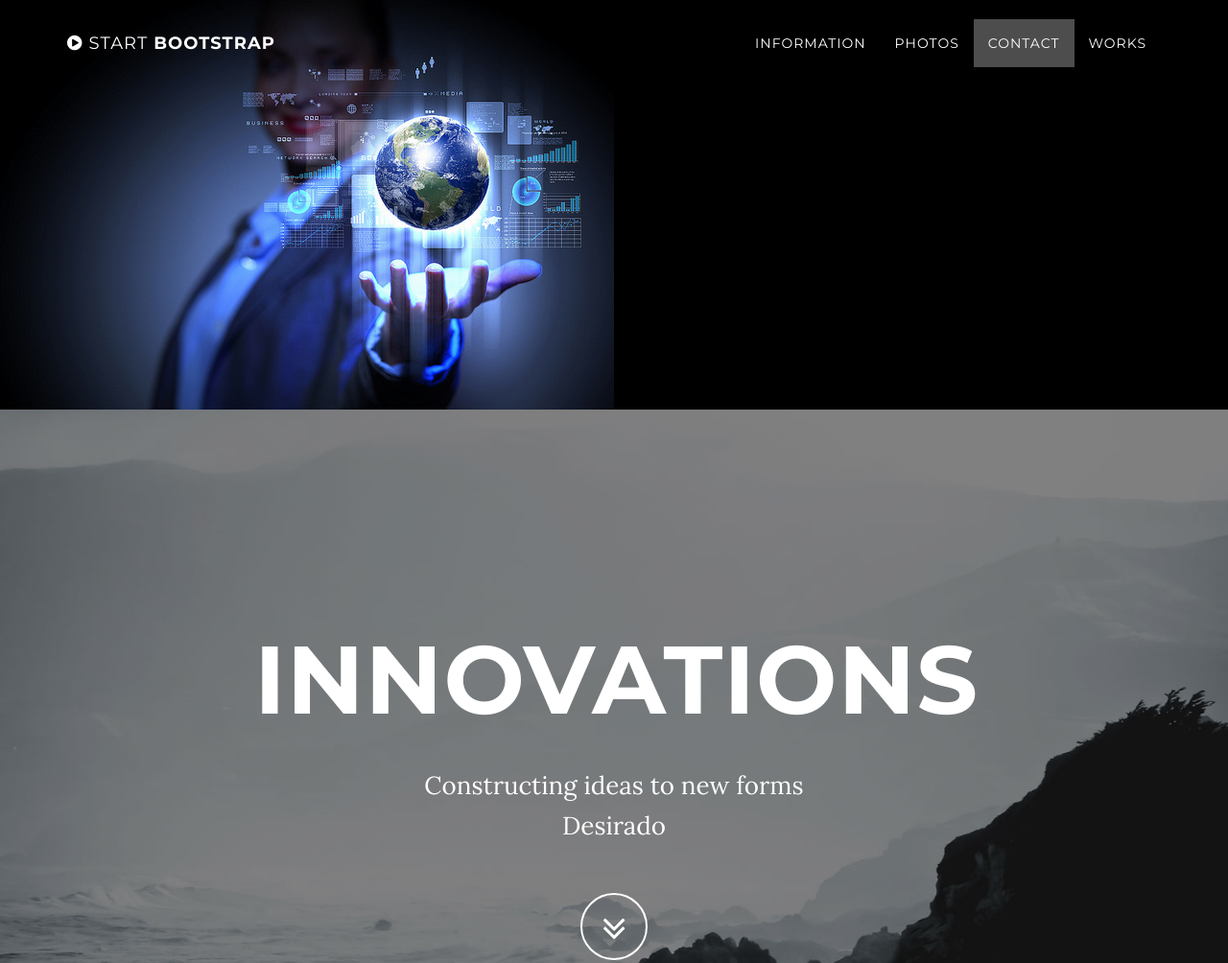
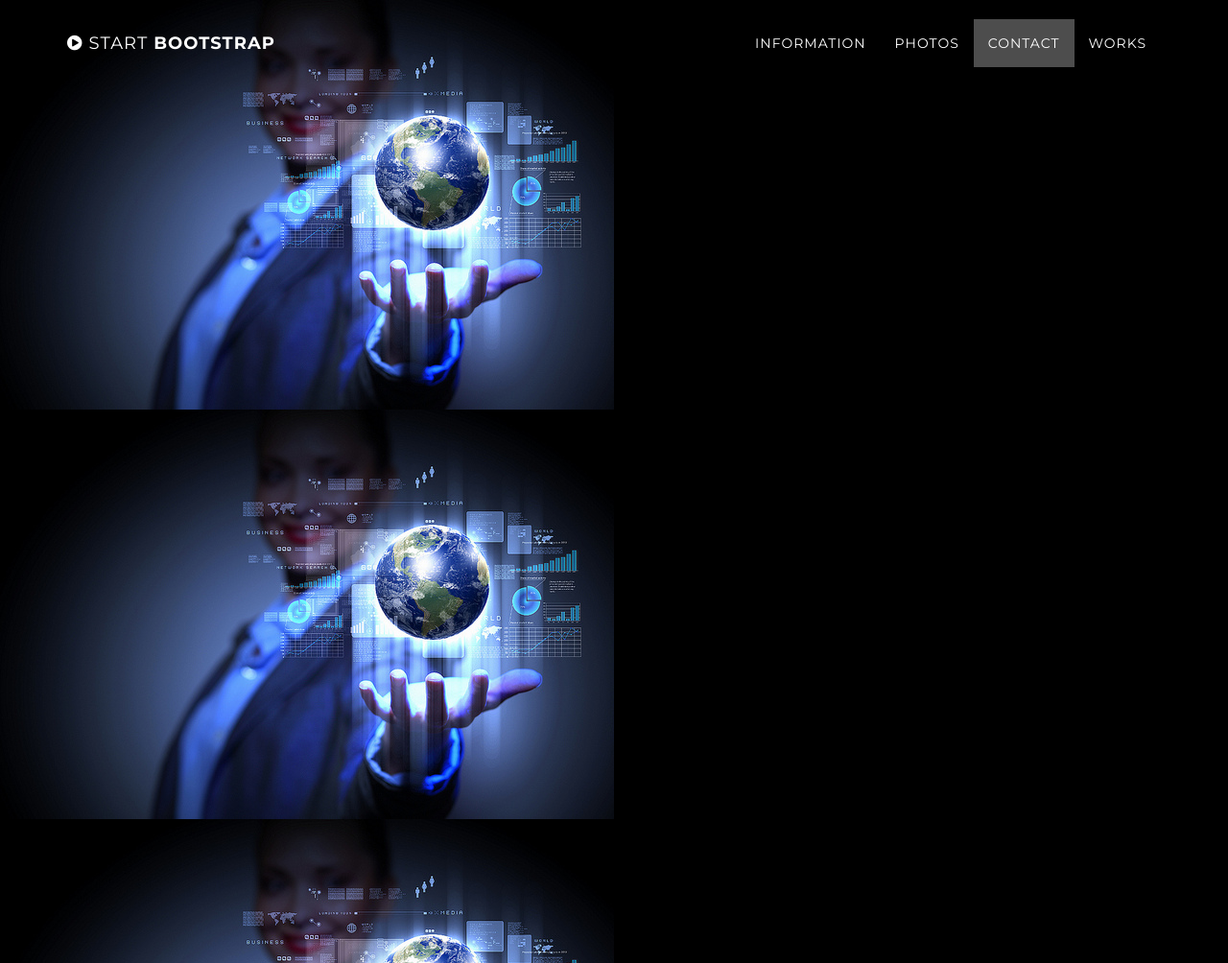
Before and after one commit to cyconne/Des, a website: page index.html in a window 1280 px wide. Shown: the top 1004 px of the page at 96% size. Drawn offline with nearby package versions, Linux system fonts and the light colour scheme; some packages are replaced by stand-ins of ours.

Commit message:
Update index.html

```diff
--- a/index.html
+++ b/index.html
@@ -18,6 +18,8 @@
     <link href="vendor/font-awesome/css/font-awesome.min.css" rel="stylesheet" type="text/css">
     <link href="https://fonts.googleapis.com/css?family=Lora:400,700,400italic,700italic" rel="stylesheet" type="text/css">
     <link href="https://fonts.googleapis.com/css?family=Montserrat:400,700" rel="stylesheet" type="text/css">
+    <img src="img/1.png" alt="">
+    <img src="img/1.png" alt="">
     <img src="img/1.png" alt="">
 
     <!-- Theme CSS -->
```
